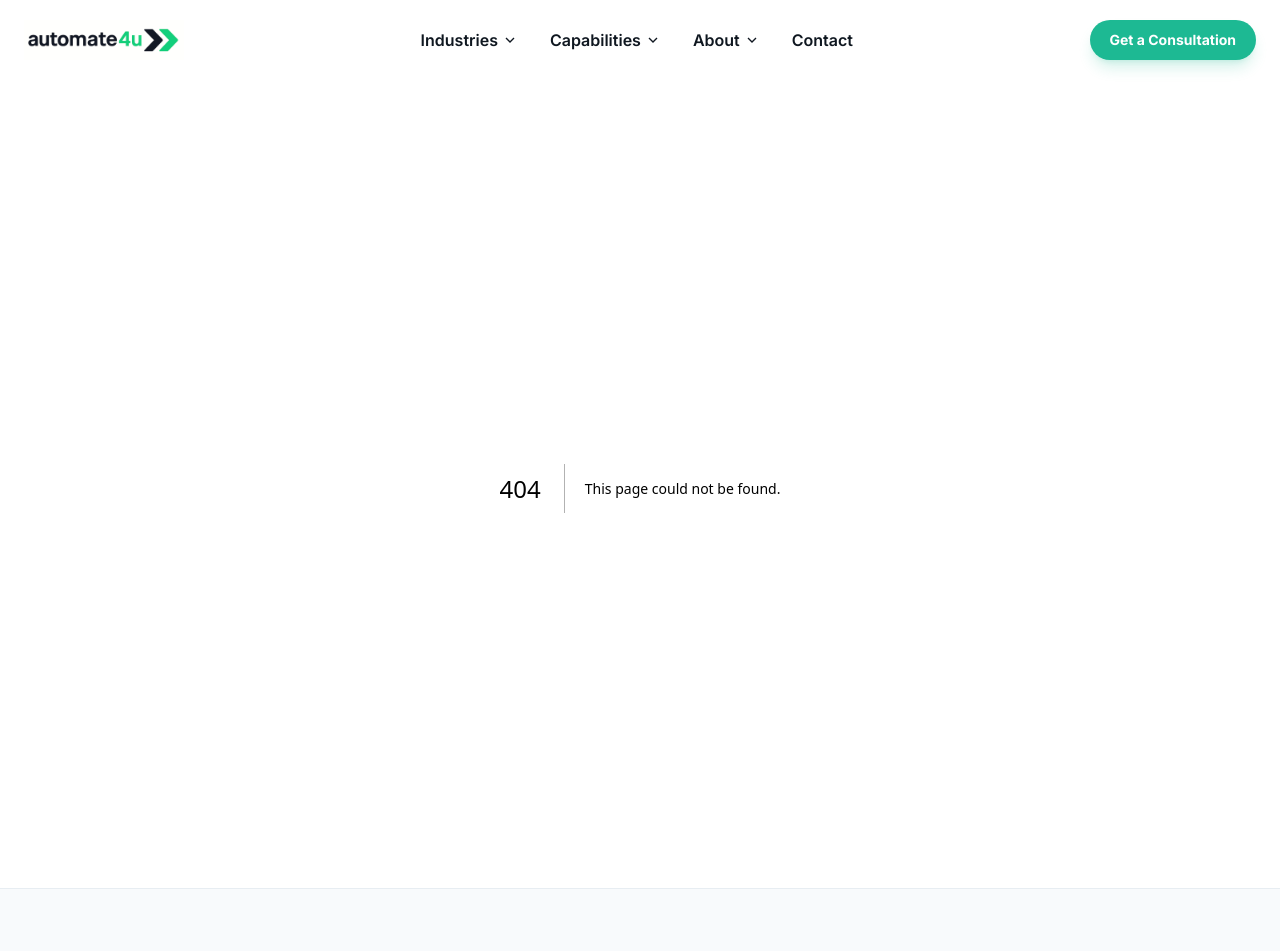
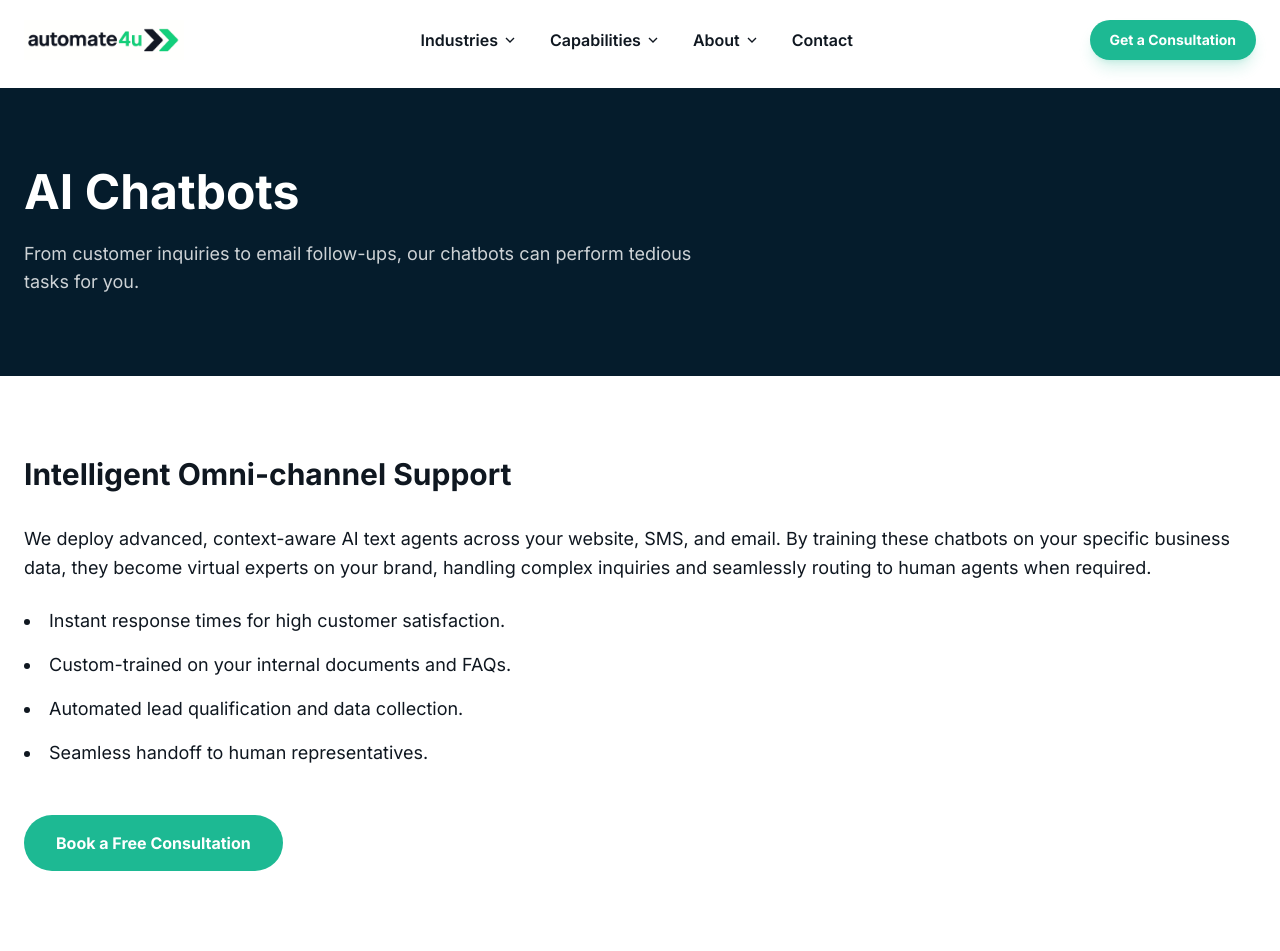
Before and after one commit to automate4u/website, a Next.js app: page /ai-chat in a window 1280 px wide. Before the commit this address had no page. Shown: the top 951 px of the page. Built offline with nearby package versions, Linux system fonts and the light colour scheme.

Commit message:
Add files via upload

```diff
--- /dev/null
+++ b/app/ai-chat/page.tsx
@@ -0,0 +1,36 @@
+import React from "react";
+import Link from "next/link";
+
+export default function AIChatPage() {
+    return (
+        <div className="min-h-screen bg-white">
+            <section className="py-20 bg-[#051C2C] text-white">
+                <div className="max-w-[1280px] mx-auto px-4 sm:px-6">
+                    <h1 className="text-4xl md:text-5xl font-bold mb-6">AI Chatbots</h1>
+                    <p className="text-lg text-white/80 max-w-2xl">
+                        From customer inquiries to email follow-ups, our chatbots can perform tedious tasks for you.
+                    </p>
+                </div>
+            </section>
+
+            <section className="py-20">
+                <div className="max-w-[1280px] mx-auto px-4 sm:px-6 text-ink">
+                    <h2 className="text-3xl font-bold mb-8">Intelligent Omni-channel Support</h2>
+                    <p className="text-lg mb-6 leading-relaxed">
+                        We deploy advanced, context-aware AI text agents across your website, SMS, and email. By training these chatbots on your specific business data, they become virtual experts on your brand, handling complex inquiries and seamlessly routing to human agents when required.
+                    </p>
+                    <ul className="list-disc list-inside space-y-4 text-lg mb-12">
+                        <li>Instant response times for high customer satisfaction.</li>
+                        <li>Custom-trained on your internal documents and FAQs.</li>
+                        <li>Automated lead qualification and data collection.</li>
+                        <li>Seamless handoff to human representatives.</li>
+                    </ul>
+
+                    <Link href="/contact" className="inline-block bg-accent px-8 py-4 text-white font-bold rounded-full hover:bg-[#189171] transition-colors">
+                        Book a Free Consultation
+                    </Link>
+                </div>
+            </section>
+        </div>
+    );
+}
--- /dev/null
+++ b/app/ai-transformation/page.tsx
@@ -0,0 +1,36 @@
+import React from "react";
+import Link from "next/link";
+
+export default function AITransformationPage() {
+    return (
+        <div className="min-h-screen bg-white">
+            <section className="py-20 bg-[#051C2C] text-white">
+                <div className="max-w-[1280px] mx-auto px-4 sm:px-6">
+                    <h1 className="text-4xl md:text-5xl font-bold mb-6">AI Enablement & Workflow Automations</h1>
+                    <p className="text-lg text-white/80 max-w-2xl">
+                        Thorough audit of your current tech stack and workflows to find efficiency & automation opportunities.
+                    </p>
+                </div>
+            </section>
+
+            <section className="py-20">
+                <div className="max-w-[1280px] mx-auto px-4 sm:px-6 text-ink">
+                    <h2 className="text-3xl font-bold mb-8">Transform Your Operations</h2>
+                    <p className="text-lg mb-6 leading-relaxed">
+                        In today's fast-paced environment, static processes are no longer sufficient. Our AI Enablement strategy goes beyond simple automation—we restructure how your business functions from the ground up, utilizing cutting-edge AI tools to dramatically reduce operational overhead.
+                    </p>
+                    <ul className="list-disc list-inside space-y-4 text-lg mb-12">
+                        <li>Comprehensive workflow and tech stack audits.</li>
+                        <li>Identification of bottlenecks and inefficiencies.</li>
+                        <li>Custom integration of AI tools for data processing and analysis.</li>
+                        <li>Continuous optimization and support.</li>
+                    </ul>
+
+                    <Link href="/contact" className="inline-block bg-accent px-8 py-4 text-white font-bold rounded-full hover:bg-[#189171] transition-colors">
+                        Book a Free Consultation
+                    </Link>
+                </div>
+            </section>
+        </div>
+    );
+}
--- /dev/null
+++ b/app/ai-voice/page.tsx
@@ -0,0 +1,36 @@
+import React from "react";
+import Link from "next/link";
+
+export default function AIVoicePage() {
+    return (
+        <div className="min-h-screen bg-white">
+            <section className="py-20 bg-[#051C2C] text-white">
+                <div className="max-w-[1280px] mx-auto px-4 sm:px-6">
+                    <h1 className="text-4xl md:text-5xl font-bold mb-6">AI Voice Agents</h1>
+                    <p className="text-lg text-white/80 max-w-2xl">
+                        Answer calls, schedule bookings, and handle FAQs without human effort.
+                    </p>
+                </div>
+            </section>
+
+            <section className="py-20">
+                <div className="max-w-[1280px] mx-auto px-4 sm:px-6 text-ink">
+                    <h2 className="text-3xl font-bold mb-8">Never Miss a Lead Again</h2>
+                    <p className="text-lg mb-6 leading-relaxed">
+                        Our state-of-the-art AI Voice Agents sound indistinguishable from real humans and are capable of managing your entire front-desk operations 24/7. They don't just answer questions—they actively resolve customer problems, take bookings, and dispatch information instantly.
+                    </p>
+                    <ul className="list-disc list-inside space-y-4 text-lg mb-12">
+                        <li>Round-the-clock availability for incoming calls.</li>
+                        <li>Natural, conversational voice routing and interaction.</li>
+                        <li>Direct integration with your calendar and CRM systems.</li>
+                        <li>Cost reduction by automating repetitive call tasks.</li>
+                    </ul>
+
+                    <Link href="/contact" className="inline-block bg-accent px-8 py-4 text-white font-bold rounded-full hover:bg-[#189171] transition-colors">
+                        Book a Free Consultation
+                    </Link>
+                </div>
+            </section>
+        </div>
+    );
+}
```
